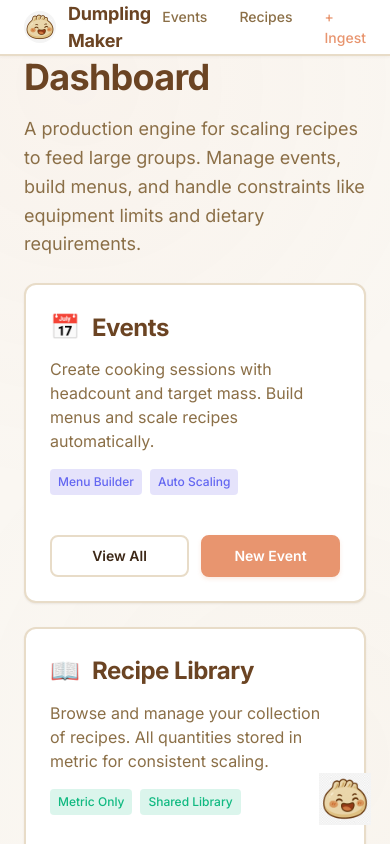
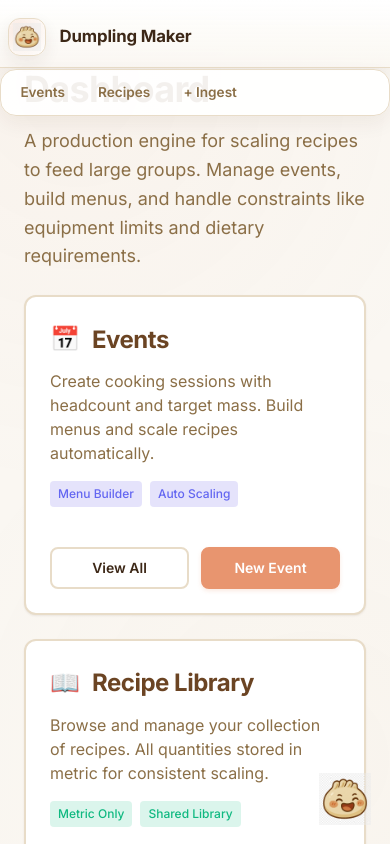
Before and after one commit to liminm/recipe-scaler-formatter, a Next.js app: page / in a window 390 px wide. Shown: the top 844 px of the page. Built offline with nearby package versions, Linux system fonts and the light colour scheme.

Commit message:
feat: Add chili mode theme with dynamic body class and refine logo click navigation behavior.

```diff
--- a/src/app/globals.css
+++ b/src/app/globals.css
@@ -48,58 +48,59 @@
   --radius-sm: 0.375rem;
   --radius-md: 0.5rem;
   --radius-lg: 0.75rem;
+  --header-height: 4.25rem;
 }
 
 /* --- 🌶️ CHILI MODE THEME --- */
 body.chili-mode {
-  /* Backgrounds: Spicy reds and warm tones */
-  --color-bg: #fff5f5;
-  /* Light pink-red background */
+  /* Backgrounds: Subtle warm neutrals with hint of red */
+  --color-bg: #fafafa;
+  /* Very light gray instead of pink */
   --color-surface: #ffffff;
-  /* Keep cards white */
-  --color-surface-hover: #ffe5e5;
-  /* Light red hover */
-  --color-surface-active: #ffd5d5;
+  /* Keep cards white for contrast */
+  --color-surface-hover: #fff1f0;
+  /* Very subtle red tint on hover */
+  --color-surface-active: #ffe7e6;
 
-  /* Accents: Chili-inspired reds and greens */
-  --color-primary: #e03131;
-  /* Bright chili red */
-  --color-primary-hover: #c92a2a;
-  /* Deep red hover */
-  --color-primary-subtle: rgba(224, 49, 49, 0.1);
+  /* Accents: Refined chili-inspired palette */
+  --color-primary: #d6422a;
+  /* Deep chili red - more sophisticated */
+  --color-primary-hover: #b8381f;
+  /* Darker red hover */
+  --color-primary-subtle: rgba(214, 66, 42, 0.08);
 
-  --color-secondary: #74b816;
-  /* Chili stem green */
-  --color-success: #51cf66;
-  /* Bright green */
-  --color-warning: #ff6b6b;
-  /* Coral red */
-  --color-danger: #f03e3e;
-  /* Bright danger red */
+  --color-secondary: #7c8b3e;
+  /* Muted olive green - chili stem */
+  --color-success: #52b36a;
+  /* Natural green */
+  --color-warning: #e8643e;
+  /* Warm orange-red */
+  --color-danger: #d6422a;
+  /* Match primary */
 
-  /* Chili green stem color */
-  --color-brown: #2b8a3e;
-  /* Deep green */
+  /* Accent color for stem */
+  --color-brown: #5a6e3b;
+  /* Deep olive */
 
-  /* Text: Darker for contrast on red backgrounds */
-  --color-text: #1a1a1a;
-  /* Near black */
-  --color-text-muted: #495057;
-  /* Dark gray */
-  --color-text-dim: #868e96;
-  /* Medium gray */
+  /* Text: Keep warm browns for consistency */
+  --color-text: #2d1810;
+  /* Very dark brown */
+  --color-text-muted: #6b4e3d;
+  /* Medium warm brown */
+  --color-text-dim: #9c7a60;
+  /* Light warm brown */
 
-  /* Borders & Depth - warmer tones */
-  --color-border: #ffc9c9;
-  /* Light red border */
-  --color-border-hover: #ffa8a8;
+  /* Borders & Depth - neutral with warm undertones */
+  --color-border: #e8ddd6;
+  /* Warm light gray */
+  --color-border-hover: #d4c4b8;
 
-  --shadow-sm: 0 1px 2px 0 rgba(224, 49, 49, 0.12);
-  --shadow-md: 0 4px 6px -1px rgba(224, 49, 49, 0.15), 0 2px 4px -1px rgba(224, 49, 49, 0.08);
-  --shadow-lg: 0 10px 15px -3px rgba(224, 49, 49, 0.2), 0 4px 6px -2px rgba(224, 49, 49, 0.1);
+  --shadow-sm: 0 1px 2px 0 rgba(214, 66, 42, 0.06);
+  --shadow-md: 0 4px 6px -1px rgba(214, 66, 42, 0.08), 0 2px 4px -1px rgba(214, 66, 42, 0.04);
+  --shadow-lg: 0 10px 15px -3px rgba(214, 66, 42, 0.1), 0 4px 6px -2px rgba(214, 66, 42, 0.05);
 
   /* Spacing */
-  --header-height: 4rem;
+  --header-height: 4.25rem;
 }
 
 * {
@@ -166,12 +167,26 @@ p {
 
 .topbar {
   height: var(--header-height);
-  background-color: #ffffff;
-  border-bottom: 2px solid var(--color-border);
+  min-height: var(--header-height);
+  background: linear-gradient(180deg, rgba(255, 255, 255, 0.96) 0%, rgba(250, 247, 242, 0.9) 100%);
+  border-bottom: 1px solid var(--color-border);
   position: sticky;
   top: 0;
   z-index: 50;
-  box-shadow: 0 1px 3px rgba(61, 40, 23, 0.05);
+  box-shadow: 0 8px 24px rgba(61, 40, 23, 0.06);
+  backdrop-filter: blur(12px);
+}
+
+.topbar.chili-nav {
+  background: linear-gradient(180deg, rgba(255, 255, 255, 0.96) 0%, rgba(255, 240, 236, 0.92) 100%);
+  border-bottom: 1px solid rgba(214, 66, 42, 0.25);
+  box-shadow: 0 10px 28px rgba(214, 66, 42, 0.08);
+}
+
+body.chili-mode .topbar {
+  background: linear-gradient(180deg, rgba(255, 255, 255, 0.96) 0%, rgba(255, 240, 236, 0.92) 100%);
+  border-bottom: 1px solid rgba(214, 66, 42, 0.25);
+  box-shadow: 0 10px 28px rgba(214, 66, 42, 0.08);
 }
 
 .topbar-content {
@@ -179,32 +194,115 @@ p {
   align-items: center;
   justify-content: space-between;
   height: 100%;
+  gap: 1rem;
 }
 
 .brand {
   font-weight: 700;
-  font-size: 1.125rem;
-  color: var(--color-brown);
+  font-size: 1.05rem;
+  color: var(--color-text);
   letter-spacing: -0.01em;
   text-decoration: none;
+  display: flex;
+  align-items: center;
+  gap: 0.85rem;
+  padding: 0.35rem 0.5rem;
+  border-radius: var(--radius-lg);
+  transition: transform 0.15s ease, background-color 0.2s ease, box-shadow 0.2s ease;
+}
+
+.brand:hover {
+  background-color: var(--color-surface-hover);
+  transform: translateY(-1px);
+}
+
+.brand-mark {
+  width: 38px;
+  height: 38px;
+  border-radius: 12px;
+  background: radial-gradient(circle at 30% 30%, rgba(232, 149, 111, 0.18), rgba(255, 255, 255, 0.92));
+  border: 1px solid var(--color-border);
+  box-shadow: 0 6px 16px rgba(61, 40, 23, 0.08);
+  display: grid;
+  place-items: center;
+}
+
+.brand-mark img {
+  width: 28px;
+  height: 28px;
+  display: block;
+}
+
+.brand-text {
+  color: var(--color-text);
+}
+
+.topbar.chili-nav .brand-text,
+body.chili-mode .brand-text {
+  color: #35170c;
+}
+
+.topbar.chili-nav .brand:hover,
+body.chili-mode .brand:hover {
+  background-color: rgba(214, 66, 42, 0.07);
+}
+
+.topbar.chili-nav .brand-mark,
+body.chili-mode .brand-mark {
+  background: radial-gradient(circle at 30% 30%, rgba(214, 66, 42, 0.18), rgba(255, 255, 255, 0.92));
+  border-color: rgba(214, 66, 42, 0.25);
+  box-shadow: 0 10px 20px rgba(214, 66, 42, 0.1);
 }
 
 .nav-links {
   display: flex;
-  gap: 2rem;
+  align-items: center;
+  gap: 0.5rem;
+  padding: 0.35rem 0.45rem;
+  background: rgba(255, 255, 255, 0.92);
+  border: 1px solid var(--color-border);
+  border-radius: 999px;
+  box-shadow: 0 8px 20px rgba(61, 40, 23, 0.06);
+  backdrop-filter: blur(10px);
+}
+
+.topbar.chili-nav .nav-links,
+body.chili-mode .nav-links {
+  background: rgba(255, 255, 255, 0.94);
+  border-color: rgba(214, 66, 42, 0.2);
+  box-shadow: 0 10px 24px rgba(214, 66, 42, 0.08);
 }
 
 .nav-link {
-  font-size: 0.875rem;
-  font-weight: 500;
+  font-size: 0.9rem;
+  font-weight: 600;
   color: var(--color-text-muted);
-  transition: color 0.2s ease;
+  transition: color 0.2s ease, background-color 0.2s ease, transform 0.15s ease, box-shadow 0.2s ease, border-color 0.2s ease;
   text-decoration: none;
+  padding: 0.55rem 0.9rem;
+  border-radius: 999px;
+  border: 1px solid transparent;
 }
 
-.nav-link:hover,
+.nav-link:hover {
+  color: var(--color-brown);
+  background-color: var(--color-surface-hover);
+  transform: translateY(-1px);
+}
+
 .nav-link.active {
   color: var(--color-primary);
+  background-color: var(--color-primary-subtle);
+  border-color: rgba(232, 149, 111, 0.35);
+  box-shadow: 0 6px 14px rgba(232, 149, 111, 0.18);
+}
+
+.topbar.chili-nav .nav-link.active,
+body.chili-mode .nav-link.active {
+  color: #b02c18;
+  background-color: rgba(214, 66, 42, 0.12);
+  border-color: rgba(214, 66, 42, 0.3);
+  box-shadow: 0 8px 18px rgba(214, 66, 42, 0.15);
 }
 
 .main-content {
@@ -367,6 +465,39 @@ p {
   justify-content: center;
 }
 
+@media (max-width: 860px) {
+  .topbar-content {
+    gap: 0.5rem;
+  }
+
+  .nav-links {
+    gap: 0.35rem;
+    padding: 0.25rem 0.35rem;
+  }
+
+  .nav-link {
+    padding: 0.45rem 0.8rem;
+    font-size: 0.85rem;
+  }
+}
+
+@media (max-width: 640px) {
+  .topbar-content {
+    flex-direction: column;
+    align-items: flex-start;
+    justify-content: center;
+    padding: 0.75rem 0;
+    height: auto;
+  }
+
+  .nav-links {
+    width: 100%;
+    justify-content: flex-start;
+    flex-wrap: wrap;
+    border-radius: 1rem;
+  }
+}
+
 /* --- Playful Loading Animations --- */
 
 /* 1. Happy Hopper */
--- a/src/components/NavBar.tsx
+++ b/src/components/NavBar.tsx
@@ -1,9 +1,17 @@
 'use client';
 
-import { useState, useRef } from 'react';
+import { useRef, useState } from 'react';
+import { usePathname } from 'next/navigation';
 import { useChili } from '@/context/ChiliContext';
 
+const links = [
+  { href: '/events', label: 'Events' },
+  { href: '/recipes', label: 'Recipes' },
+  { href: '/staging', label: '+ Ingest' },
+];
+
 export default function NavBar() {
+  const pathname = usePathname();
   const { toggleChiliMode, isChiliMode } = useChili();
   const [clickCount, setClickCount] = useState(0);
   const resetTimerRef = useRef<NodeJS.Timeout | null>(null);
@@ -11,7 +19,6 @@ export default function NavBar() {
   const handleLogoClick = (e: React.MouseEvent) => {
     e.preventDefault(); // Prevent ALL navigation by default
 
-    // Clear any existing reset timer
     if (resetTimerRef.current) {
       clearTimeout(resetTimerRef.current);
     }
@@ -19,15 +26,12 @@ export default function NavBar() {
     const newCount = clickCount + 1;
     setClickCount(newCount);
 
-    // Check if we've reached 5 clicks
     if (newCount >= 5) {
       toggleChiliMode();
       setClickCount(0);
       resetTimerRef.current = null;
     } else {
-      // Set a timer to check if this was a single click
       resetTimerRef.current = setTimeout(() => {
-        // If count is still 1 after delay, it was a single click - navigate
         if (clickCount + 1 === 1) {
           window.location.href = '/';
         }
@@ -36,25 +40,36 @@ export default function NavBar() {
     }
   };
 
+  const isActive = (href: string) => {
+    if (href === '/') return pathname === '/';
+    return pathname === href || pathname.startsWith(`${href}/`);
+  };
+
   return (
-    <nav className="topbar" style={{
-      background: isChiliMode
-        ? 'linear-gradient(135deg, #c92a2a 0%, #e03131 100%)'
-        : undefined
-    }}>
+    <nav className={`topbar ${isChiliMode ? 'chili-nav' : ''}`}>
       <div className="container topbar-content">
-        <a href="/" className="brand" onClick={handleLogoClick} style={{ display: 'flex', alignItems: 'center', gap: '0.75rem', textDecoration: 'none', cursor: 'pointer' }}>
-          <img
-            src={isChiliMode ? "/chili.png" : "/dumpling-logo.png"}
-            alt={isChiliMode ? "Chili Dumpling Maker" : "Dumpling Maker"}
-            style={{ width: '32px', height: '32px', borderRadius: '50%' }}
-          />
-          <span>{isChiliMode ? "🌶️ Chili Dumpling Maker" : "Dumpling Maker"}</span>
+        <a href="/" className="brand" onClick={handleLogoClick}>
+          <span className="brand-mark">
+            <img
+              src={isChiliMode ? '/chili.png' : '/dumpling-logo.png'}
+              alt={isChiliMode ? 'Chili Dumpling Maker' : 'Dumpling Maker'}
+            />
+          </span>
+          <span className="brand-text">
+            {isChiliMode ? 'Chili Dumpling Maker' : 'Dumpling Maker'}
+          </span>
         </a>
         <div className="nav-links">
-          <a href="/events" className="nav-link">Events</a>
-          <a href="/recipes" className="nav-link">Recipes</a>
-          <a href="/staging" className="nav-link active">+ Ingest</a>
+          {links.map((link) => (
+            <a
+              key={link.href}
+              href={link.href}
+              className={`nav-link ${isActive(link.href) ? 'active' : ''}`}
+              aria-current={isActive(link.href) ? 'page' : undefined}
+            >
+              {link.label}
+            </a>
+          ))}
         </div>
       </div>
     </nav>
```
Also changed, not shown: public/chili.png, public/dumpling-logo.png.
